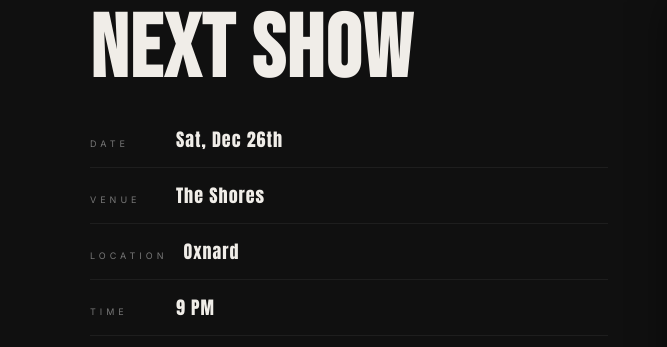
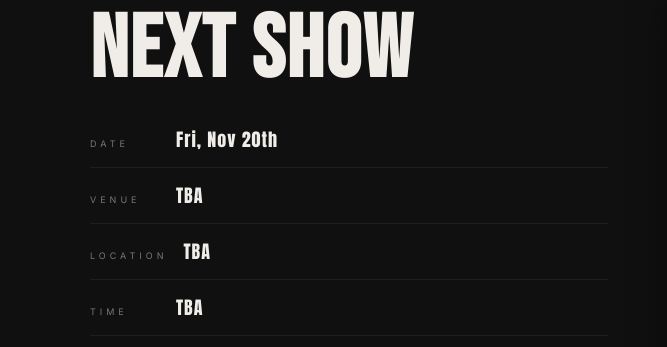
Before and after one commit to neon-chonies/Sin-Chonies-Website, a plain HTML site: page index.html in a window 1280 px wide. Shown: the part 1248-1595 px from the top of the page, 0-667 px from the left. Drawn offline with Linux system fonts and the light colour scheme.

Commit message:
Sync next show with bandsheet

```diff
--- a/index.html
+++ b/index.html
@@ -876,19 +876,19 @@
         <div class="next-show-details">
           <div class="next-show-detail-row">
             <span class="nsd-label">Date</span>
-            <span class="nsd-value" id="next-show-date">Sat, Dec 26th</span>
+            <span class="nsd-value" id="next-show-date">Fri, Nov 20th</span>
           </div>
           <div class="next-show-detail-row">
             <span class="nsd-label">Venue</span>
-            <span class="nsd-value" id="next-show-venue">The Shores</span>
+            <span class="nsd-value" id="next-show-venue">TBA</span>
           </div>
           <div class="next-show-detail-row">
             <span class="nsd-label">Location</span>
-            <span class="nsd-value" id="next-show-location">Oxnard</span>
+            <span class="nsd-value" id="next-show-location">TBA</span>
           </div>
           <div class="next-show-detail-row">
             <span class="nsd-label">Time</span>
-            <span class="nsd-value" id="next-show-time">9 PM</span>
+            <span class="nsd-value" id="next-show-time">TBA</span>
           </div>
           <div class="next-show-detail-row">
             <span class="nsd-label">Ages</span>
@@ -1167,9 +1167,8 @@
 
     showsList.innerHTML = gigs.map(buildShowMarkup).join('');
 
-    // Promote the earliest booking with confirmed venue and time; TBA dates
-    // remain in the schedule but are not eligible for flyer promotion.
-    const nextGig = gigs.find((gig) => gig.venue !== 'TBA' && gig.time !== 'TBA');
+    // Promote the earliest calendar booking, including intentional TBA fields.
+    const nextGig = gigs[0];
     if (nextGig) {
       document.getElementById('next-show-date').textContent = `${nextGig.dayAbbr.charAt(0)}${nextGig.dayAbbr.slice(1).toLowerCase()}, ${nextGig.monthDisplay} ${formatOrdinal(nextGig.dayNum)}`;
       document.getElementById('next-show-venue').textContent = nextGig.venue;
```
